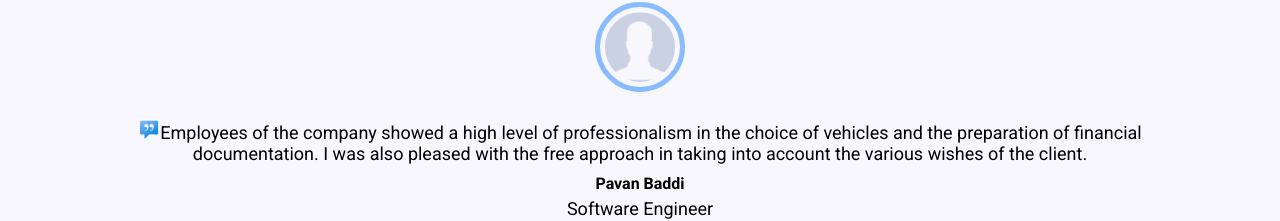
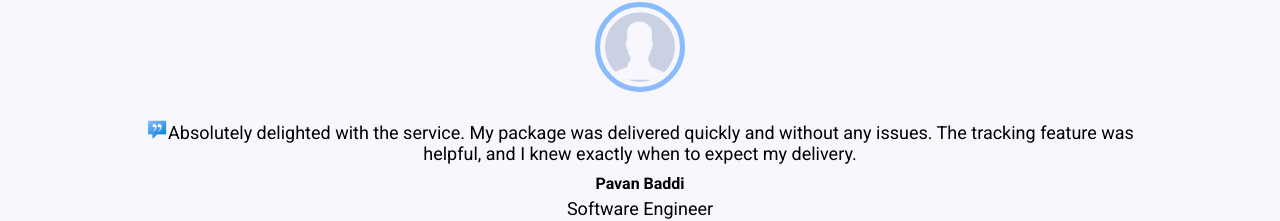
Before and after one commit to pavanbaddi/parceller, a Next.js app in the folder app/: page / in a window 1280 px wide. Shown: the part 1738-1959 px from the top of the page. Built offline with nearby package versions, Linux system fonts and the light colour scheme.

Commit message:
updated testimonials

```diff
--- a/app/src/app/page-components/TestimonialSection.tsx
+++ b/app/src/app/page-components/TestimonialSection.tsx
@@ -15,7 +15,7 @@ export default function TestimonialSection() {
       "path": "/assets/images/testimonials/1.png",
       "name": "Pavan Baddi",
       "designation": "Software Engineer",
-      "desc" : "Employees of the company showed a high level of professionalism in the choice of vehicles and the preparation of financial documentation. I was also pleased with the free approach in taking into account the various wishes of the client."
+      "desc" : "Absolutely delighted with the service. My package was delivered quickly and without any issues. The tracking feature was helpful, and I knew exactly when to expect my delivery."
     },
   ];
   const [sliderRef, instanceRef] = useKeenSlider()
```
